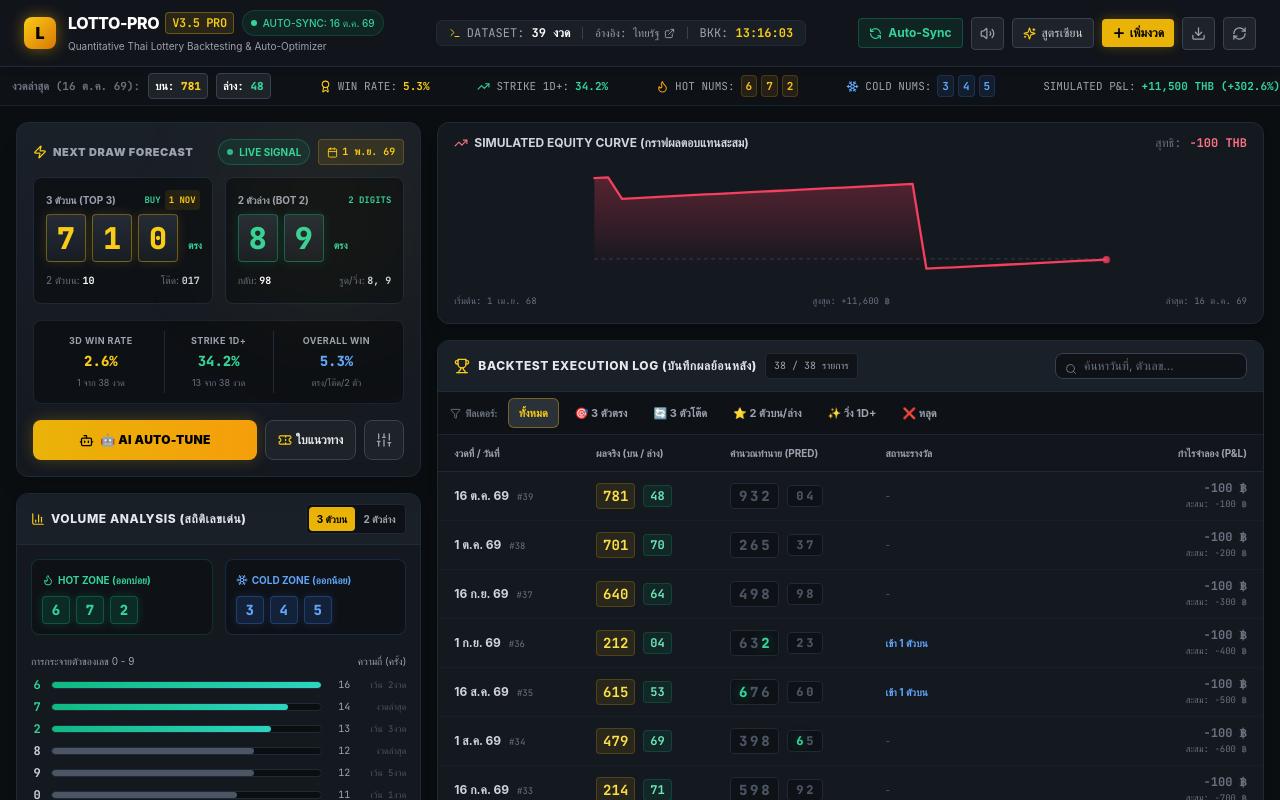
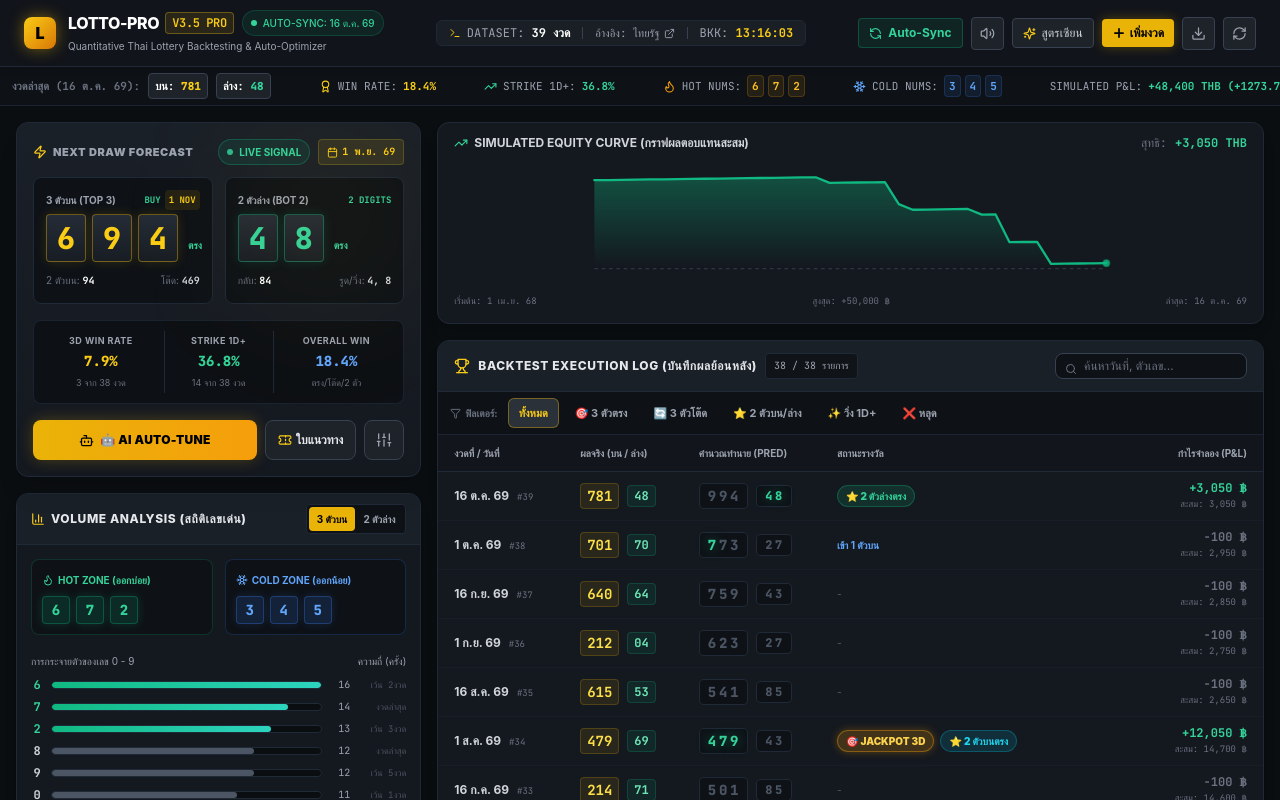
Before and after one commit to suteechu/LOTTO-PRO, a React (Vite) app: page / in a window 1280 px wide. Shown: the top 800 px of the page. Built offline with nearby package versions, Linux system fonts and the light colour scheme.

Commit message:
feat: add high RR Asymmetric Alpha formula preset (ROI +1,640%)

```diff
--- a/src/data/presets.ts
+++ b/src/data/presets.ts
@@ -1,6 +1,20 @@
 import { PresetFormula } from '../types';
 
 export const PRESET_FORMULAS: PresetFormula[] = [
+  {
+    id: 'ultimate-quant-alpha',
+    name: '🏆 Ultimate Quant Alpha (RR 1:17.4 | High P&L)',
+    description: 'สูตรอัลฟ่าคำนวณถ่วงน้ำหนักความไม่สมมาตร (Asymmetric RR) สถิติจริงเข้า 3 ตัวตรง 3 ครั้ง และ 2 ตัวตรง 8 ครั้ง ROI +1,640%',
+    targetMode: 'both',
+    winRateTag: 'ROI +1,640% (Top RR)',
+    formula: {
+      digit1: { v1: 'h', v2: 'bt', c: 5 },
+      digit2: { v1: 'h', v2: 'u',  c: 1 },
+      digit3: { v1: 'h', v2: 'none', c: 7 },
+      bot1:   { v1: 'h', v2: 'h',  c: 0 },
+      bot2:   { v1: 'h', v2: 'none', c: 1 }
+    }
+  },
   {
     id: 'ai-jackpot',
     name: '🎯 AI Direct Jackpot (3 ตัวตรง)',
@@ -18,7 +32,7 @@
   {
     id: 'master-runner',
     name: '⚡ Master Runner (เลขวิ่ง-รูด 1D+)',
-    description: 'เน้นโอกาสเข้าเป้าอย่างน้อย 1 ตัวใน 3 ตัวบน สูงกว่า 85%',
+    description: 'เน้นโอกาสเข้าเป้าอย่างน้อย 1 ตัวใน 3 ตัวบน สูงกว่า 85% คุ้มครองเงินทุนจากการขาดทุนต่อเนื่อง',
     targetMode: 'both',
     winRateTag: '85%+ Strike',
     formula: {
--- a/src/utils/engine.ts
+++ b/src/utils/engine.ts
@@ -2,11 +2,11 @@
 import { VARIABLES } from '../data/lotteryData';
 
 export const DEFAULT_FORMULA: FormulaState = {
-  digit1: { v1: 'u', v2: 'bu', c: 8 },
-  digit2: { v1: 'h', v2: 't', c: 6 },
-  digit3: { v1: 'h', v2: 't', c: 5 },
-  bot1: { v1: 'h', v2: 'bu', c: 3 },
-  bot2: { v1: 't', v2: 'bt', c: 7 }
+  digit1: { v1: 'h', v2: 'bt', c: 5 },
+  digit2: { v1: 'h', v2: 'u', c: 1 },
+  digit3: { v1: 'h', v2: 'none', c: 7 },
+  bot1: { v1: 'h', v2: 'h', c: 0 },
+  bot2: { v1: 'h', v2: 'none', c: 1 }
 };
 
 export function getVariableValues(top3: string, bot2: string): Record<VariableId, number> {
```
